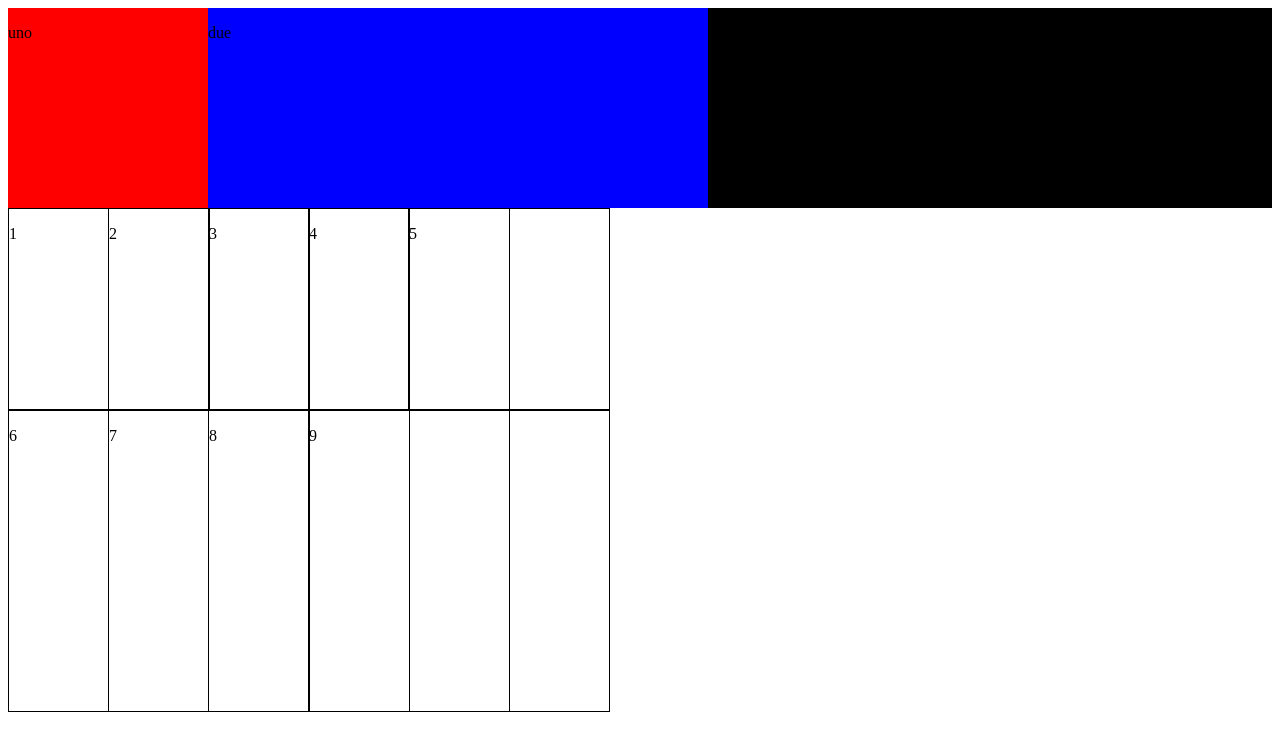
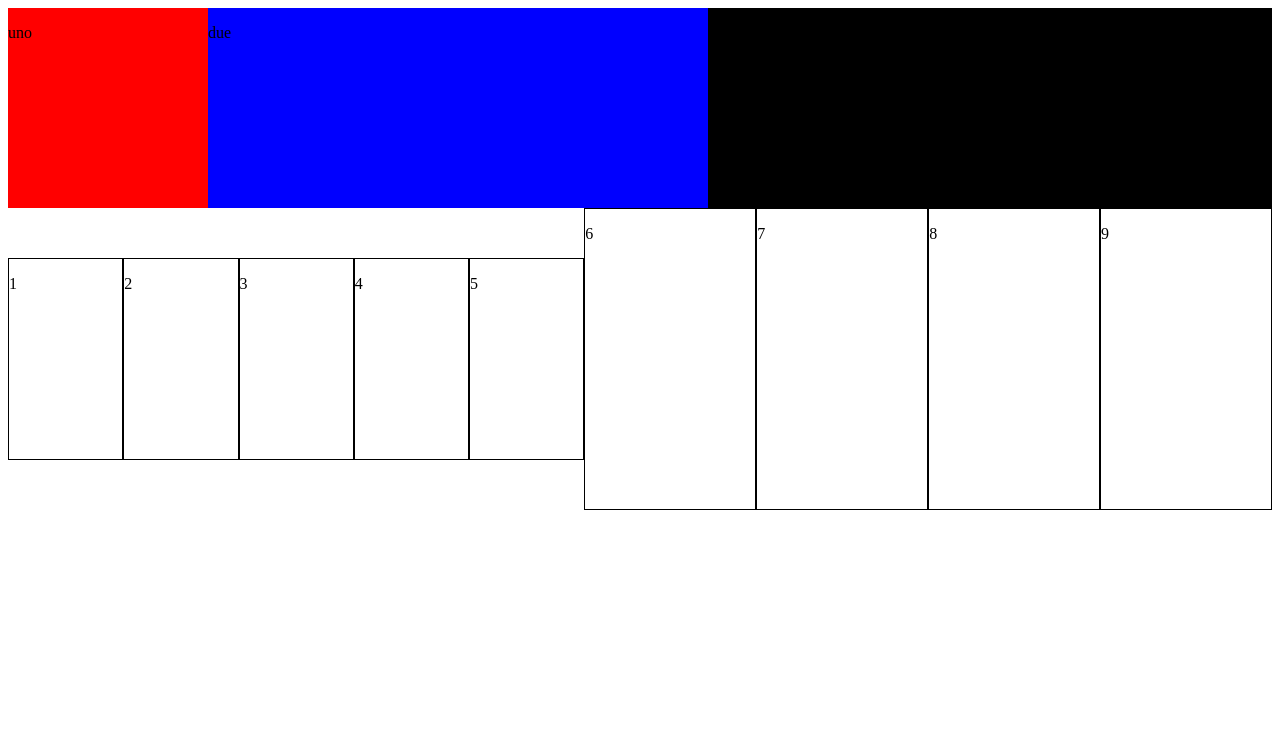
Before and after one commit to sabrinabarzoni/miaesercizi, a plain HTML site: page index8.html in a window 1280 px wide. Drawn offline with Linux system fonts and the light colour scheme.

Commit message:
alignment

```diff
--- a/style4.css
+++ b/style4.css
@@ -32,8 +32,10 @@
 }
 
 .grid-container {
-    display: grid;
+    display: flex;
     grid-template-columns: repeat(5, 100px);
+    justify-items: center;
+    align-items: center;
 
 }
 
```
